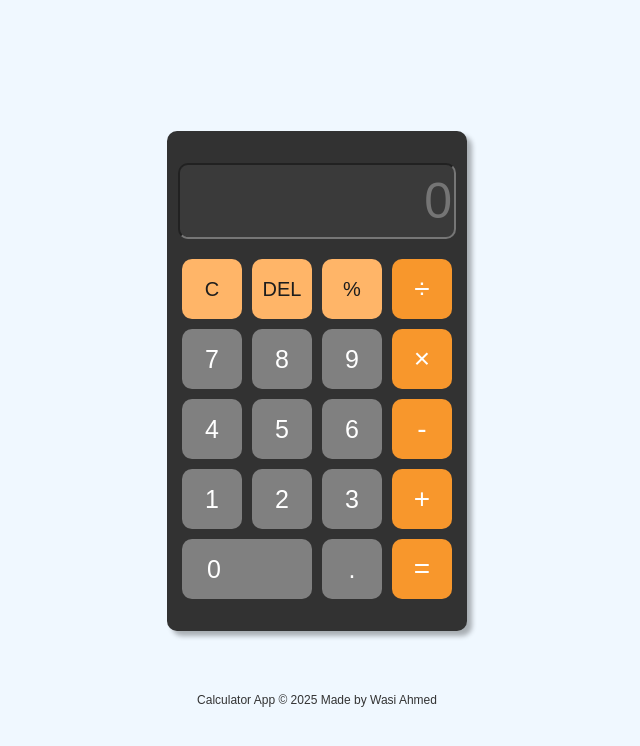
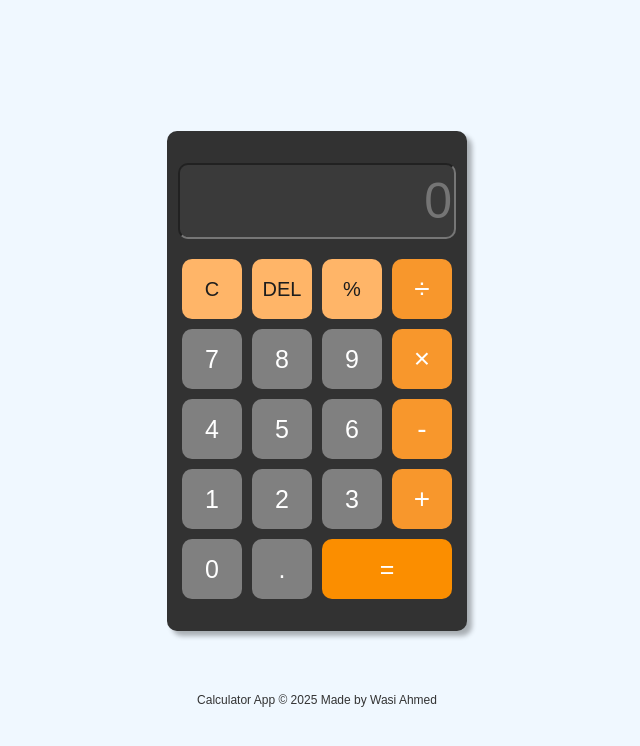
Before and after one commit to WasiAhmed1928/Calculator, a plain HTML site: page index.html in a window 1280 px wide. Shown: the whole page, without its empty margins (323-963 px from the left). Drawn offline with Linux system fonts and the light colour scheme.

Commit message:
Calculator

```diff
--- a/index.html
+++ b/index.html
@@ -31,9 +31,9 @@
                 <button onclick="press('3')">3</button>
                 <button onclick="press('+')" class="symbol">+</button>
 
-                <button onclick="press('0')" class="zero">0</button>
+                <button onclick="press('0')">0</button>
                 <button onclick="press('.')">.</button>
-                <button class="symbol" onclick="calculate()">=</button>
+                <button class="equal" onclick="calculate()">=</button>
             </div>
         </div>
 
--- a/style.css
+++ b/style.css
@@ -1,12 +1,8 @@
 body {
     font-family: Arial, Helvetica, sans-serif;
-    /* display: flex;
-    justify-content: center;
-    align-items: center; */
     margin: 0;
     padding: 0;
     background-color: aliceblue;
-    /* height: 100vh; */
     box-sizing: border-box;
 }
 
@@ -83,11 +79,14 @@ button:hover {
     background-color: #febc75;
 }
 
-button.zero{
-    text-align: left;
-    padding-left: 25px;
+button.equal{
+    background-color: #fb8e00;
     width: 130px;
     grid-column: span 2;
+}
+
+button.equal:hover {
+    background-color: #ffa733;
 }
 
 .foot {
```
